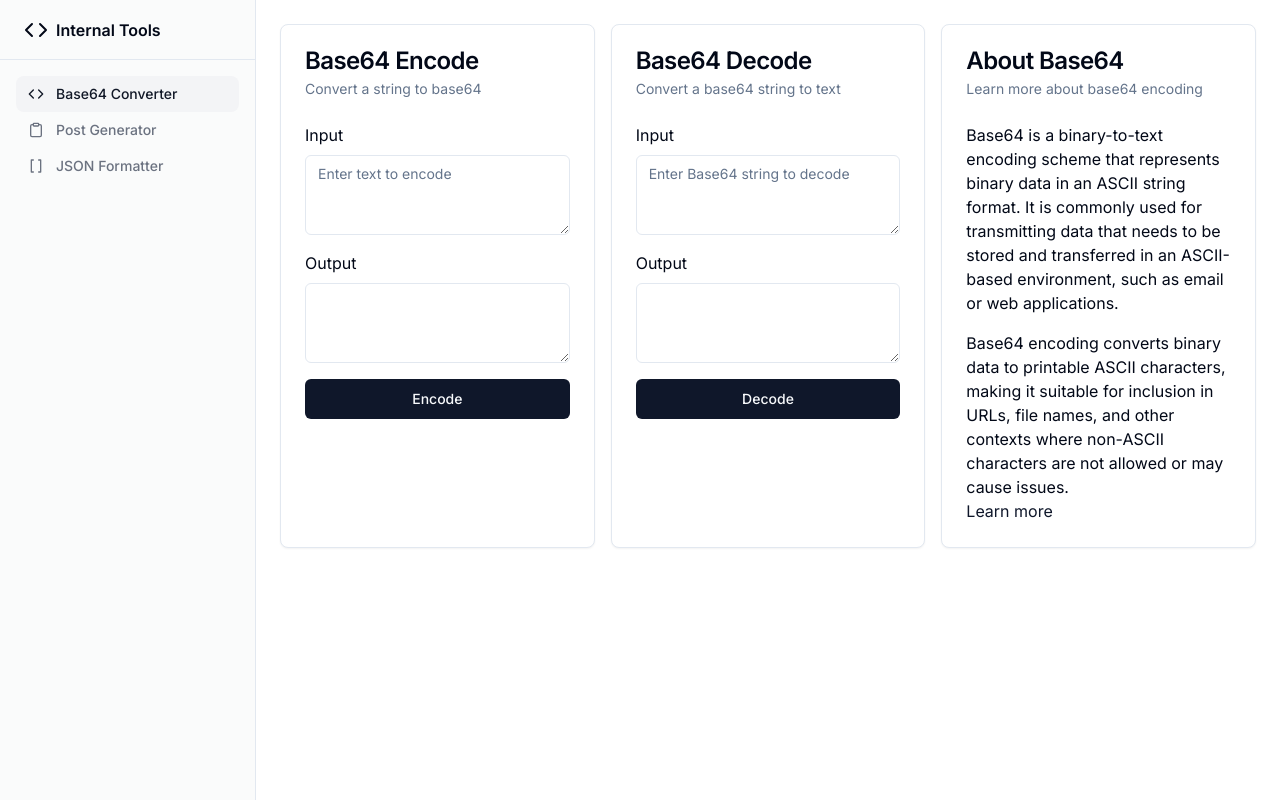
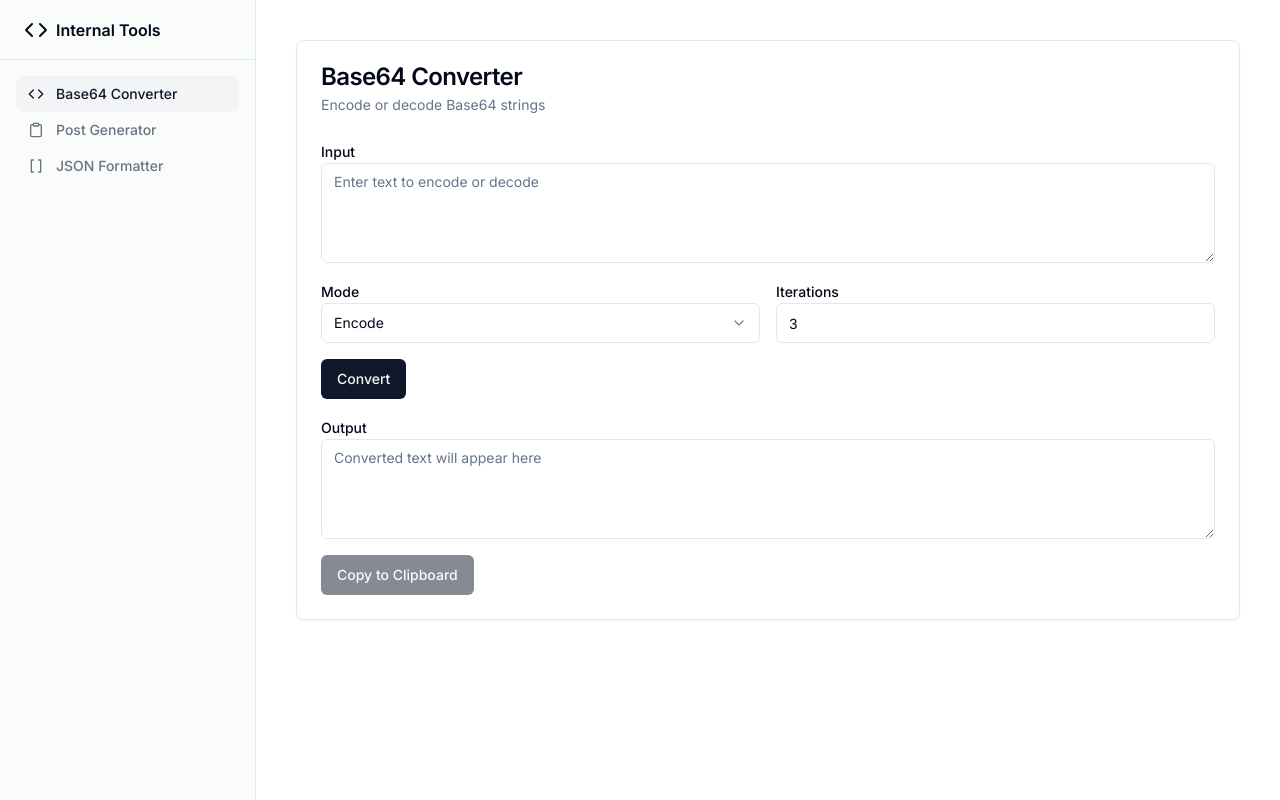
Before and after one commit to omarnazih/internal-tools, a Next.js app: page / in a window 1280 px wide. Built offline with nearby package versions, Linux system fonts and the light colour scheme.

Commit message:
update base64

```diff
--- a/app/page.tsx
+++ b/app/page.tsx
@@ -1,52 +1,115 @@
-import { CardTitle, CardDescription, CardHeader, CardContent, Card } from "@/components/ui/card"
-import EncodingForm from "@/components/forms/encoding-form"
-import DecodingForm from "@/components/forms/decoding-form"
-import Link from "next/link"
+'use client';
 
-export default function Page() {
+import React, { useState } from 'react';
+import { Card, CardContent, CardHeader, CardTitle, CardDescription } from "@/components/ui/card";
+import { Button } from "@/components/ui/button";
+import { Textarea } from "@/components/ui/textarea";
+import { Input } from "@/components/ui/input";
+import { Label } from "@/components/ui/label";
+import { Select, SelectContent, SelectItem, SelectTrigger, SelectValue } from "@/components/ui/select";
+import { useToast } from "@/hooks/use-toast";
+
+const Base64Converter: React.FC = () => {
+  const [input, setInput] = useState('');
+  const [output, setOutput] = useState('');
+  const [mode, setMode] = useState('encode');
+  const [iterations, setIterations] = useState('3');
+  const { toast } = useToast();
+
+  const handleConvert = () => {
+    try {
+      let result = input;
+      const iterCount = parseInt(iterations);
+
+      for (let i = 0; i < iterCount; i++) {
+        if (mode === 'encode') {
+          result = btoa(result);
+        } else {
+          result = atob(result);
+        }
+      }
+
+      setOutput(result);
+    } catch (error) {
+      toast({
+        variant: "destructive",
+        title: "Conversion failed",
+        description: "Please check your input and try again."
+      });
+    }
+  };
+
+  const copyToClipboard = () => {
+    navigator.clipboard.writeText(output).then(() => {
+      toast({ title: "Copied to clipboard" });
+    }).catch(() => {
+      toast({ variant: "destructive", title: "Failed to copy" });
+    });
+  };
+
   return (
-    <div className="grid gap-4 md:grid-cols-2 lg:grid-cols-3">
+    <div className="container mx-auto p-4">
       <Card>
         <CardHeader>
-          <CardTitle>Base64 Encode</CardTitle>
-          <CardDescription>Convert a string to base64</CardDescription>
-        </CardHeader>
-        <CardContent>
-          <EncodingForm />
-        </CardContent>
-      </Card>
-      <Card>
-        <CardHeader>
-          <CardTitle>Base64 Decode</CardTitle>
-          <CardDescription>Convert a base64 string to text</CardDescription>
-        </CardHeader>
-        <CardContent>
-            <DecodingForm />
-        </CardContent>
-      </Card>
-      <Card>
-        <CardHeader>
-          <CardTitle>About Base64</CardTitle>
-          <CardDescription>Learn more about base64 encoding</CardDescription>
+          <CardTitle>Base64 Converter</CardTitle>
+          <CardDescription>Encode or decode Base64 strings</CardDescription>
         </CardHeader>
         <CardContent>
           <div className="space-y-4">
-            <p>
-              Base64 is a binary-to-text encoding scheme that represents binary data in an ASCII string format. It
-              is commonly used for transmitting data that needs to be stored and transferred in an ASCII-based
-              environment, such as email or web applications.
-            </p>
-            <p>
-              Base64 encoding converts binary data to printable ASCII characters, making it suitable for inclusion
-              in URLs, file names, and other contexts where non-ASCII characters are not allowed or may cause
-              issues.
-            </p>
-            <Link className="text-primary" href="#">
-              Learn more
-            </Link>
+            <div>
+              <Label htmlFor="input">Input</Label>
+              <Textarea
+                id="input"
+                value={input}
+                onChange={(e) => setInput(e.target.value)}
+                placeholder="Enter text to encode or decode"
+                className="min-h-[100px]"
+              />
+            </div>
+            <div className="flex space-x-4">
+              <div className="flex-1">
+                <Label htmlFor="mode">Mode</Label>
+                <Select value={mode} onValueChange={setMode}>
+                  <SelectTrigger id="mode">
+                    <SelectValue placeholder="Select mode" />
+                  </SelectTrigger>
+                  <SelectContent>
+                    <SelectItem value="encode">Encode</SelectItem>
+                    <SelectItem value="decode">Decode</SelectItem>
+                  </SelectContent>
+                </Select>
+              </div>
+              <div className="flex-1">
+                <Label htmlFor="iterations">Iterations</Label>
+                <Input
+                  id="iterations"
+                  type="number"
+                  value={iterations}
+                  onChange={(e) => setIterations(e.target.value)}
+                  min="1"
+                  max="10"
+                />
+              </div>
+            </div>
+            <Button onClick={handleConvert}>Convert</Button>
+            <div>
+              <Label htmlFor="output">Output</Label>
+              <Textarea
+                id="output"
+                value={output}
+                readOnly
+                placeholder="Converted text will appear here"
+                className="min-h-[100px]"
+              />
+            </div>
+            <Button onClick={copyToClipboard} disabled={!output}>
+              Copy to Clipboard
+            </Button>
           </div>
         </CardContent>
       </Card>
     </div>
-  )
-}
+  );
+};
+
+export default Base64Converter;
```
